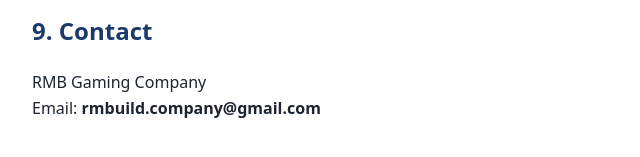
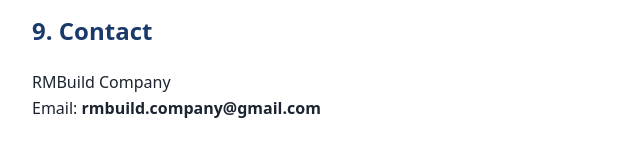
Before and after one commit to ritobalaquiao14/astro-escape-info, a plain HTML site: page index.html in a window 1280 px wide. Shown: the part 1532-1689 px from the top of the page, 228-868 px from the left. Drawn offline with Linux system fonts and the light colour scheme.

```diff
--- a/index.html
+++ b/index.html
@@ -32,5 +32,5 @@
 <p>We may update this policy. The latest version will always be available at this page, with the date updated above.</p>
 
 <h2>9. Contact</h2>
-<p>RMB Gaming Company<br>Email: <strong>rmbuild.company@gmail.com</strong></p>
+<p>RMBuild Company<br>Email: <strong>rmbuild.company@gmail.com</strong></p>
 </body></html>
```
